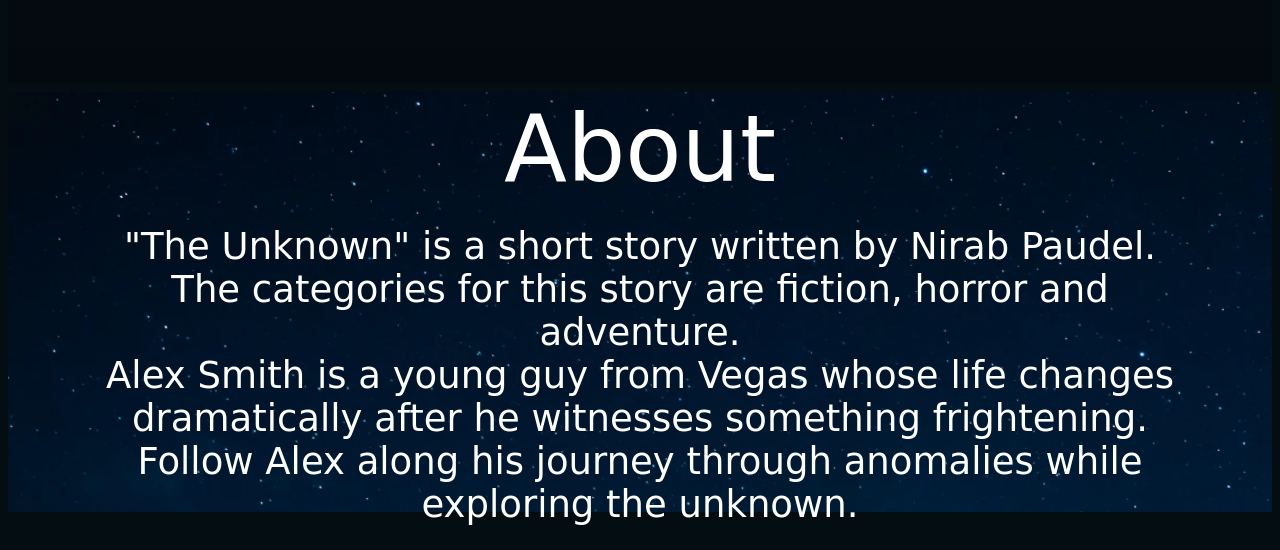
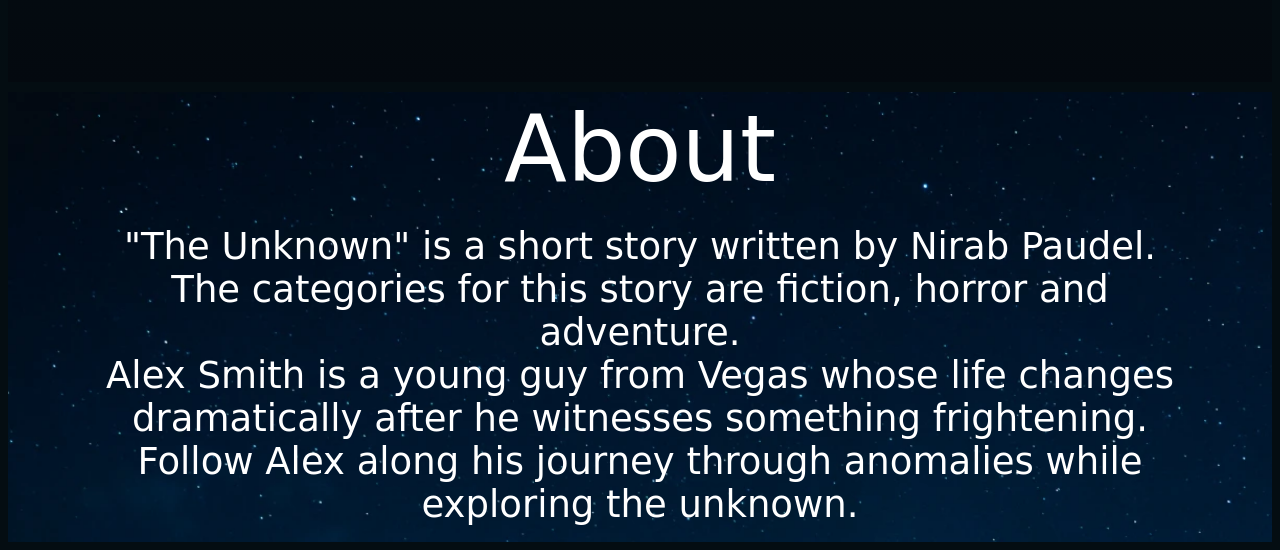
Before and after one commit to nirabpaudel/the-unknown, a plain HTML site: page index.html in a window 1280 px wide. Shown: the part 721-1271 px from the top of the page. Before the commit the page ends 1247 px from the top, so only its background shows below. Drawn offline with Linux system fonts and the light colour scheme; a web font is replaced by a local one.

Commit message:
Update index.html

```diff
--- a/index.html
+++ b/index.html
@@ -28,7 +28,7 @@ body{ background-color: #040d12; color: #fff; justify-content: center; text-alig
 @media screen and (max-width: 1000px) { .button-a { font-size: 30px; padding: 12px; width: 212px; } } @media screen and (max-width: 850px) { .button-a { font-size: 25px; padding: 10px; width: 174px;} } @media screen and (max-width: 625px) { .button-a { font-size: 18px; padding: 7px; width: 132px; } }
 .button-b{ font-family: 'Patrick Hand', cursive; color: #fff; text-align: center; border-radius: 15px; cursor: pointer; font-size:35px; background-color:#576a70; border: none; padding: 14px; width: 300px; transition: all 0.5s; } .button-b:hover{ background-color: #878e98; -ms-transform: scale(1.03); -webkit-transform: scale(1.03); transform: scale(1.03); }
 @media screen and (max-width: 1000px) { .button-b { font-size: 30px; padding: 12px; width: 255px; } } @media screen and (max-width: 850px) { .button-b { font-size: 25px; padding: 10px; width: 210px;} } @media screen and (max-width: 625px) { .button-b { font-size: 18px; padding: 7px; width: 147px; } }
-.bgabout{ background-image: url('images/bg2.webp'); position: relative; top: 0; bottom: 0; right: 0; left: 0; height: 420px; background-repeat: no-repeat; object-fit: cover; display: block; vertical-align: middle; background-size: cover; background-position: 50% 50%; } .bgsw{ background-image: linear-gradient(#040d12, #04090f); }
+.bgabout{ background-image: url('images/bg2.webp'); position: relative; top: 0; bottom: 0; right: 0; left: 0; height: 450px; background-repeat: no-repeat; object-fit: cover; display: block; vertical-align: middle; background-size: cover; background-position: 50% 50%; } .bgsw{ background-image: linear-gradient(#040d12, #04090f); }
 </style>
 </head>
 <body>
```
